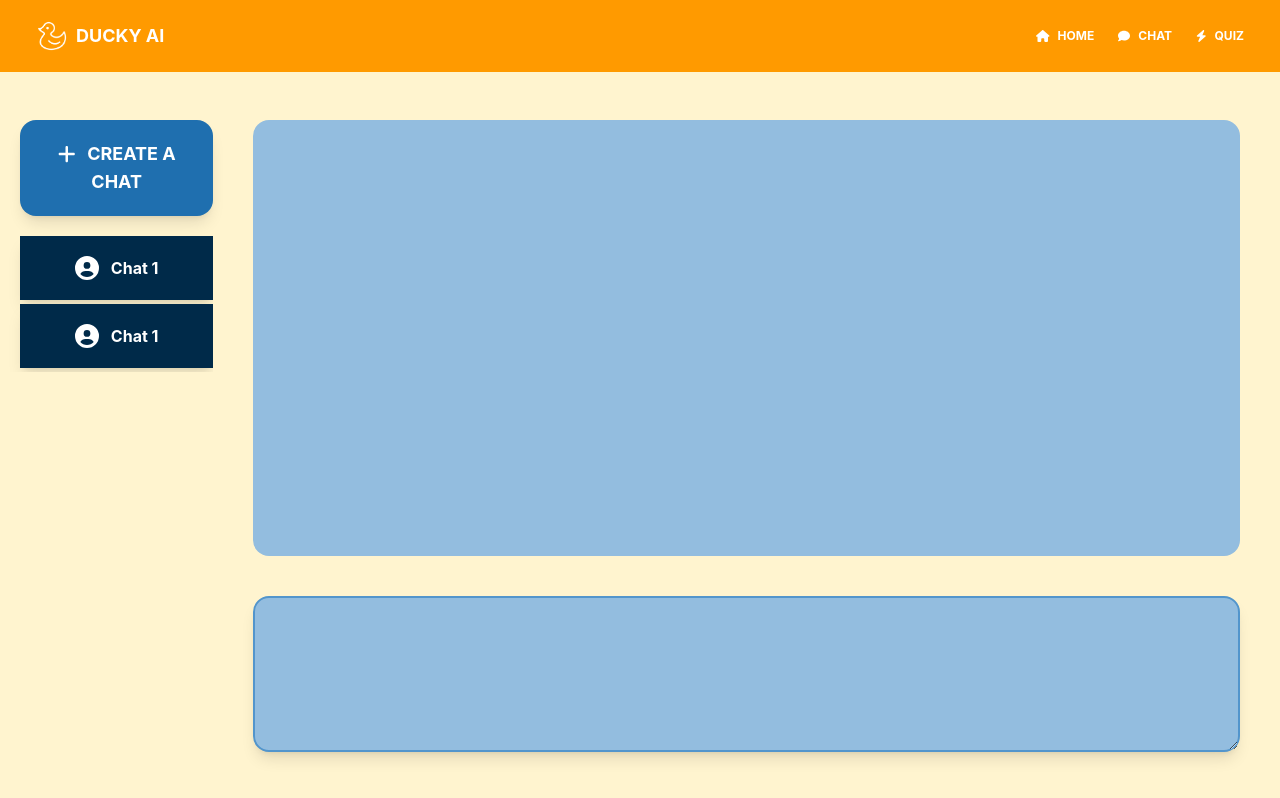
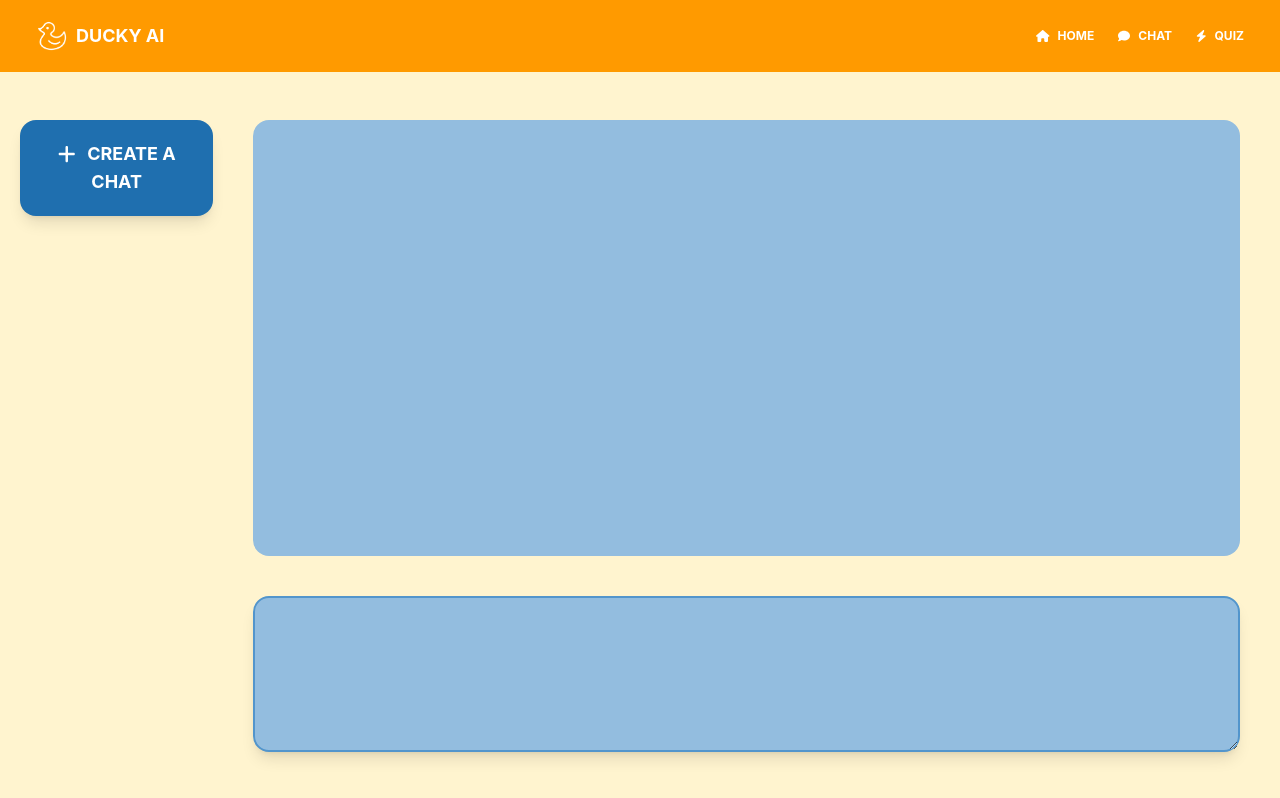
Before and after one commit to AnthonyNasser/Rubber-Ducky-App, a React (Create React App) app: page /chats in a window 1280 px wide. Built offline with nearby package versions, Linux system fonts and the light colour scheme.

Commit message:
Added title to sidebar based on user input

```diff
--- a/src/components/Chatbox.tsx
+++ b/src/components/Chatbox.tsx
@@ -2,11 +2,17 @@ import { faUserCircle } from '@fortawesome/free-solid-svg-icons'
 import { FontAwesomeIcon } from '@fortawesome/react-fontawesome'
 import React from 'react'
 
-const ChatBox = () => {
+type Props = {
+    chatTitle: string;
+
+  };
+
+const ChatBox = ({ chatTitle }: Props) => {
     return (
+        // TODO: add onClick function to have previous chat pop up
         <button className="bg-secondary-800 text-white font-bold py-5 px-4 mb-1 shadow-lg ml-5">
             <FontAwesomeIcon icon={faUserCircle} className="mr-3" size="xl" />
-            Chat 1
+            {chatTitle}
         </button>
     )
 }
--- a/src/screens/ChatScreen.tsx
+++ b/src/screens/ChatScreen.tsx
@@ -14,6 +14,7 @@ type ModalState = {
 
 function ChatScreen() {
     const [chatBoxCount, setChatBoxCount] = useState(2); // Initialize with 2 chatboxes
+    const [chatBoxes, setChatBoxes] = useState<Array<JSX.Element>>([]);
     const [modalState, setModalState] = useState<ModalState>({
         showModal: false,
         subject: '',
@@ -27,15 +28,20 @@ function ChatScreen() {
 
     const handleSubmit = (e: React.FormEvent) => {
         e.preventDefault();
+
+        const form = e.target as HTMLFormElement;
+        const input = form.elements.namedItem("subjectInput") as HTMLInputElement;
+        const chatInputTitle = input.value
         // Do something with the submitted data, e.g. send it to the server
         // Then close the modal
+
+        setChatBoxCount(chatBoxCount + 1);
+
+        const newChatBoxes = [...chatBoxes, <ChatBox chatTitle={chatInputTitle} />];
+        setChatBoxes(newChatBoxes);
+
         setModalState({ ...modalState, showModal: false });
     };
-
-    const chatBoxes = [];
-    for (let i = 0; i < chatBoxCount; i++) {
-      chatBoxes.push(<ChatBox chatTitle={"example" + i} />);
-    }
 
     return (
         <div className={`${BG_STYLE} flex flex-col min-h-screen`}>
```
